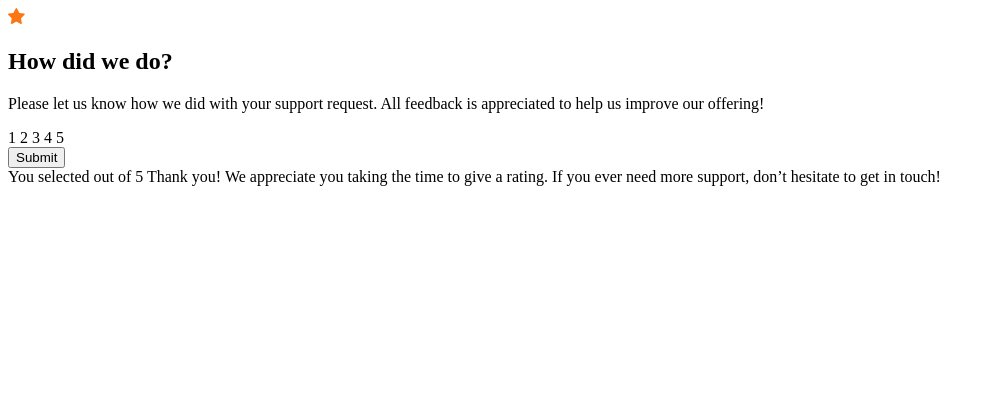
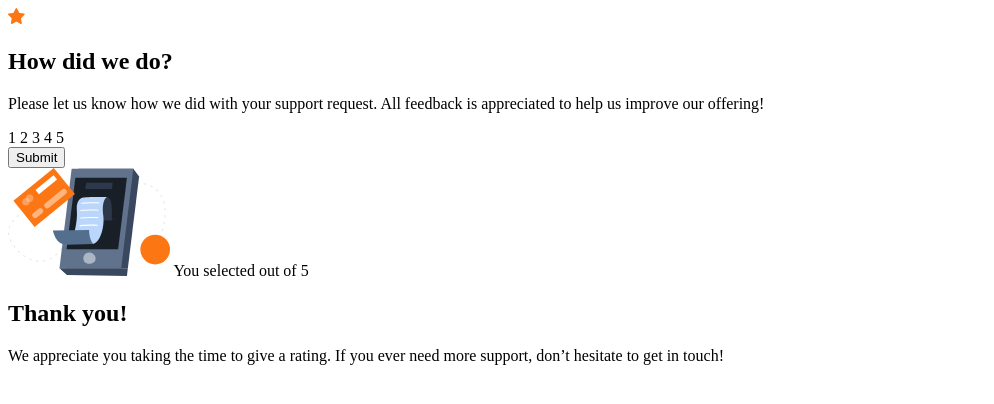
Before and after one commit to lmpko/frontendmentor-interactive-rating-component-main, a plain HTML site: page index.html in a window 1280 px wide. Shown: the whole page, without its empty margins (0-994 px from the left). Drawn offline with Linux system fonts and the light colour scheme.

Commit message:
html structure added for thank you card state

```diff
--- a/index.html
+++ b/index.html
@@ -32,17 +32,20 @@
     </section>
   </main>
 
+  <main>
+    <section>
+      <img src="/images/illustration-thank-you.svg" alt="thank you">
+      <span>
+         You selected <span><!-- Add rating here --></span> out of 5
+      </span>
+      <h1>Thank you!</h1>
+      <p>
+        We appreciate you taking the time to give a rating. If you ever need more support,
+        don’t hesitate to get in touch!
+      </p>
+    </section>
+  </main>
 
-  <!-- Thank you state start -->
-
-  You selected <!-- Add rating here --> out of 5
-
-  Thank you!
-
-  We appreciate you taking the time to give a rating. If you ever need more support,
-  don’t hesitate to get in touch!
-
-  <!-- Thank you state end -->
 
 </body>
 </html>
```
